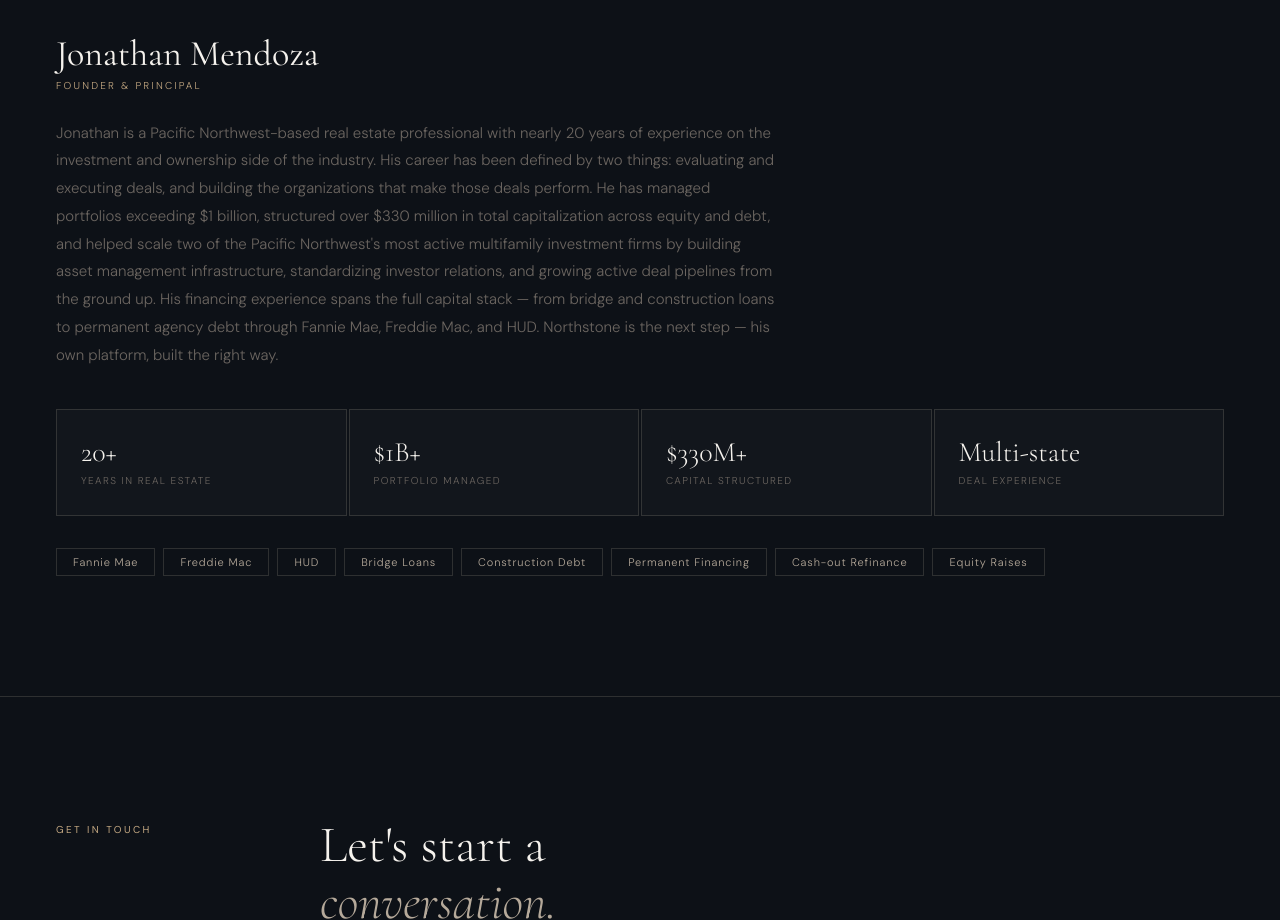
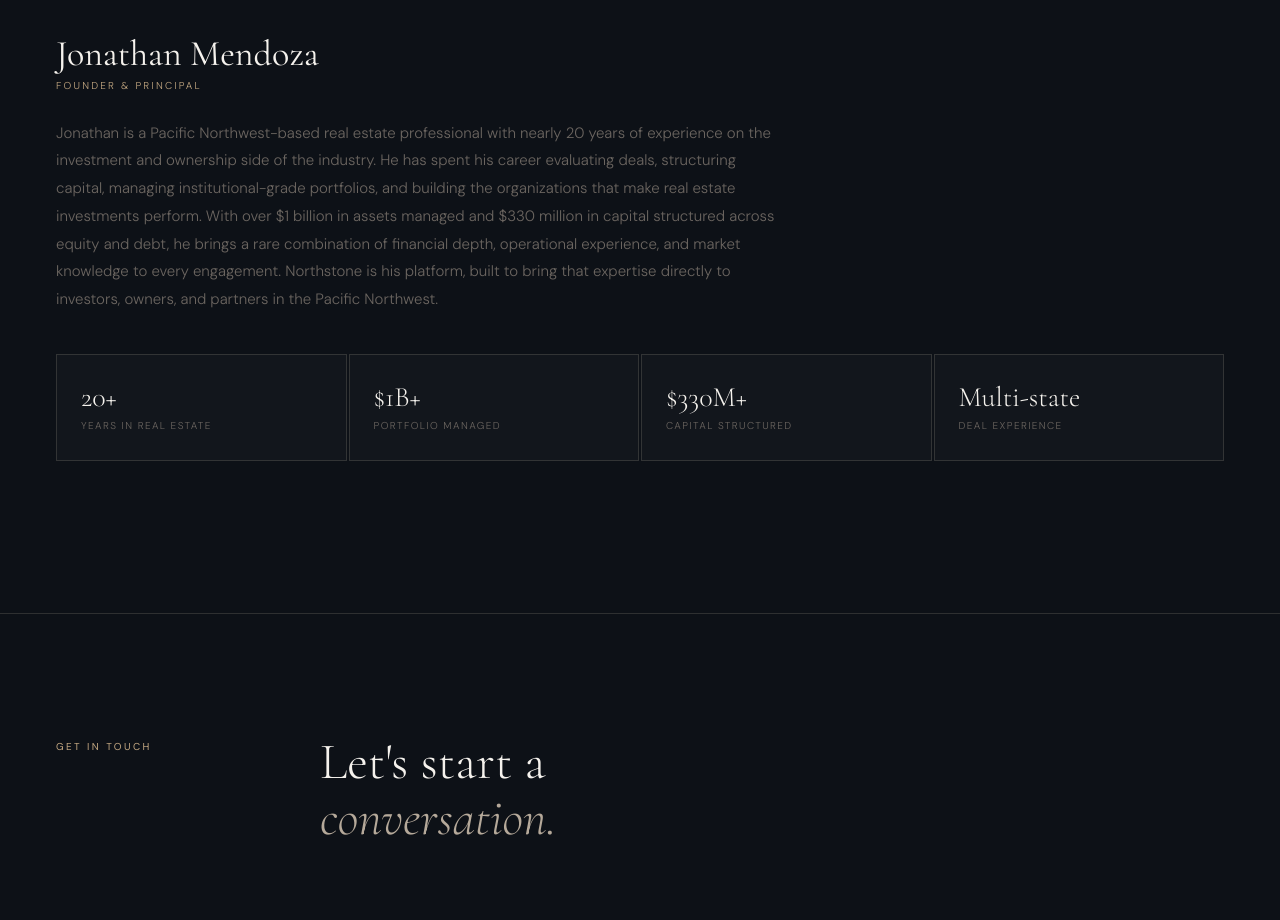
Before and after one commit to jdmendo1/northstoneregroup.com, a plain HTML site: page index.html in a window 1280 px wide. Shown: the part 3800-4720 px from the top of the page. Drawn offline with nearby package versions, Linux system fonts and the light colour scheme.

Commit message:
Update index.html

```diff
--- a/index.html
+++ b/index.html
@@ -305,23 +305,14 @@
   <div class="reveal">
     <div class="founder-name">Jonathan Mendoza</div>
     <div class="founder-title">Founder &amp; Principal</div>
-    <p class="founder-bio">Jonathan is a Pacific Northwest-based real estate professional with nearly 20 years of experience on the investment and ownership side of the industry. His career has been defined by two things: evaluating and executing deals, and building the organizations that make those deals perform. He has managed portfolios exceeding $1 billion, structured over $330 million in total capitalization across equity and debt, and helped scale two of the Pacific Northwest's most active multifamily investment firms by building asset management infrastructure, standardizing investor relations, and growing active deal pipelines from the ground up. His financing experience spans the full capital stack — from bridge and construction loans to permanent agency debt through Fannie Mae, Freddie Mac, and HUD. Northstone is the next step — his own platform, built the right way.</p>
+    <p class="founder-bio">Jonathan is a Pacific Northwest-based real estate professional with nearly 20 years of experience on the investment and ownership side of the industry. He has spent his career evaluating deals, structuring capital, managing institutional-grade portfolios, and building the organizations that make real estate investments perform. With over $1 billion in assets managed and $330 million in capital structured across equity and debt, he brings a rare combination of financial depth, operational experience, and market knowledge to every engagement. Northstone is his platform, built to bring that expertise directly to investors, owners, and partners in the Pacific Northwest.</p>
     <div class="founder-stats">
       <div class="f-stat"><div class="f-stat-num">20+</div><div class="f-stat-label">Years in real estate</div></div>
       <div class="f-stat"><div class="f-stat-num">$1B+</div><div class="f-stat-label">Portfolio managed</div></div>
       <div class="f-stat"><div class="f-stat-num">$330M+</div><div class="f-stat-label">Capital structured</div></div>
       <div class="f-stat"><div class="f-stat-num">Multi-state</div><div class="f-stat-label">Deal experience</div></div>
     </div>
-    <div class="financing">
-      <span class="fin-tag">Fannie Mae</span>
-      <span class="fin-tag">Freddie Mac</span>
-      <span class="fin-tag">HUD</span>
-      <span class="fin-tag">Bridge Loans</span>
-      <span class="fin-tag">Construction Debt</span>
-      <span class="fin-tag">Permanent Financing</span>
-      <span class="fin-tag">Cash-out Refinance</span>
-      <span class="fin-tag">Equity Raises</span>
-    </div>
+
   </div>
 </section>
 
```
